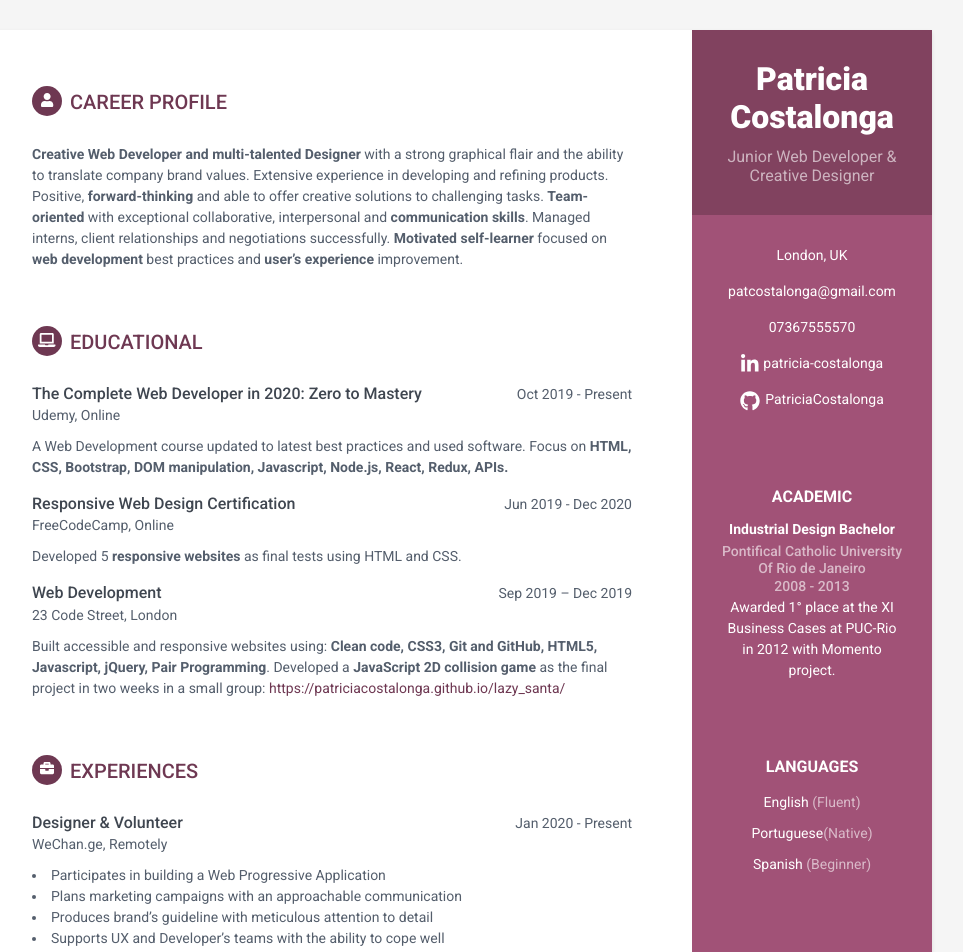
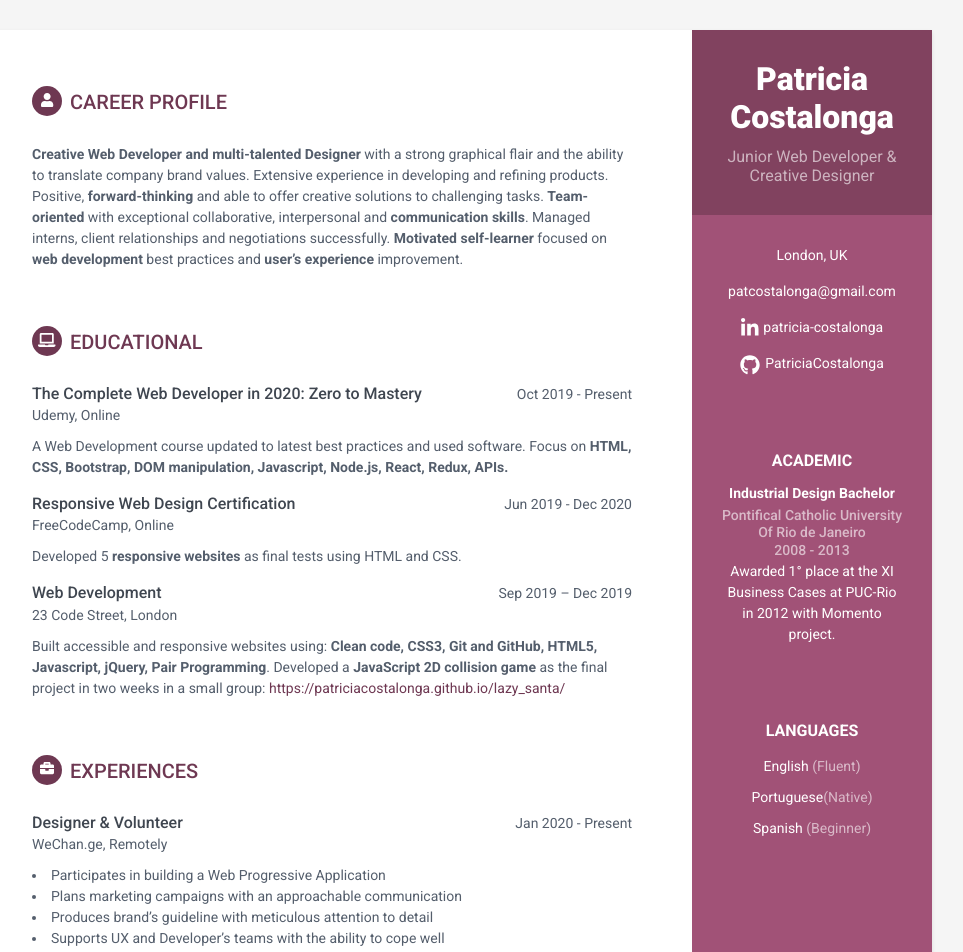
Before and after one commit to PatriciaCostalonga/CV, a plain HTML site: page index.html in a window 1280 px wide. Shown: the top 952 px of the page, without its empty margins (188-1151 px from the left). Drawn offline with Linux system fonts and the light colour scheme.

Commit message:
Add files via upload

```diff
--- a/index.html
+++ b/index.html
@@ -32,7 +32,7 @@
                 <ul class="list-unstyled contact-list">
                     <li class="email"><a href="https://goo.gl/maps/5q31CB6qgNabxmb58" target="_blank">London, UK</a></li>
                     <li class="email"><a href="mailto: patcostalonga@gmail.com">patcostalonga@gmail.com</a></li>
-                    <li class="phone"><a href="tel:447367555570">07367555570</a></li>
+                    <!-- <li class="phone"><a href="tel:447367555570">07367555570</a></li> -->
                     <!-- <li class="website"><i class="fas fa-globe"></i><a href="https://themes.3rdwavemedia.com/bootstrap-templates/resume/orbit-free-resume-cv-bootstrap-theme-for-developers/" target="_blank">portfoliosite.com</a></li> -->
                     <li class="linkedin"><i class="fab fa-linkedin-in"></i><a href="https://www.linkedin.com/in/patricia-costalonga/" target="_blank">patricia-costalonga</a></li>
                     <li class="github"><i class="fab fa-github"></i><a href="https://github.com/PatriciaCostalonga" target="_blank">PatriciaCostalonga</a></li>
```
